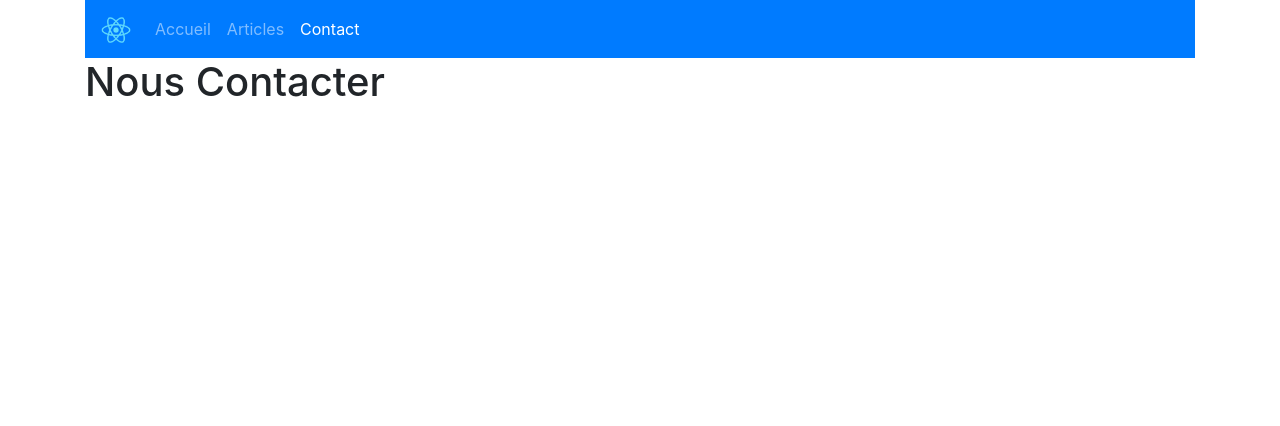
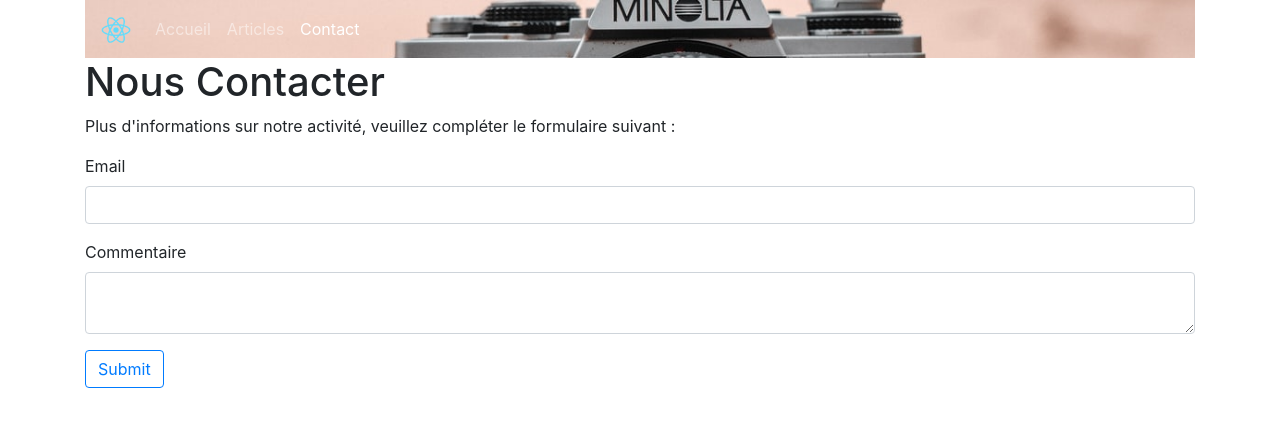
Before and after one commit to webdevproformation/react-j4-juin2020, a React (Create React App) app: page /contact in a window 1280 px wide. Shown: the top 426 px of the page. Built offline with nearby package versions, Linux system fonts and the light colour scheme.

Commit message:
formulaire de contact

```diff
--- a/src/Navbar.jsx
+++ b/src/Navbar.jsx
@@ -7,10 +7,13 @@ class Navbar extends Component {
     }
     render() {
         return (
-            <nav className="navbar navbar-expand navbar-dark bg-primary">
+            <nav className="navbar navbar-expand navbar-dark bg-primary"
+                style={{ background: "url('font-menu.jpg')", "background-size": "cover" }}
+            >
                 <span className="navbar-brand">
                     <img src={this.state.urlLogo} alt="" style={{ width: 30 }} />
                 </span>
+
                 <ul className="navbar-nav">
                     <li className="nav-item">
                         <NavLink to="/" className="nav-link" activeClassName="active" exact>Accueil</NavLink>
--- a/src/front/Contact.jsx
+++ b/src/front/Contact.jsx
@@ -3,7 +3,26 @@ import React, { Component } from 'react';
 class Contact extends Component {
     state = {}
     render() {
-        return (<h1>Nous Contacter</h1>);
+        return (
+            <div>
+                <h1>Nous Contacter</h1>
+                <p>Plus d'informations sur notre activité, veuillez compléter le formulaire suivant :</p>
+                <form>
+                    <div className="form-group">
+                        <label htmlFor="email">Email</label>
+                        <input type="email" id="email" className="form-control" name="email" />
+                    </div>
+                    <div className="form-group">
+                        <label htmlFor="commentaire">Commentaire</label>
+                        <textarea name="commentaire" id="commentaire" className="form-control"></textarea>
+                    </div>
+                    <div className="form-group">
+                        <input type="submit" className="btn btn-outline-primary" />
+                    </div>
+                </form>
+            </div>
+
+        );
     }
 }
 
--- a/src/services/ArticlesFictifs.js
+++ b/src/services/ArticlesFictifs.js
@@ -5,7 +5,7 @@
 // ce fichier va contenir nos données que nous avions stockées dans le state de Home
 
 export const data = [
-    { id: 1, titre: "article 1", content: "lorem ipsum", url: "https://source.unsplash.com/random/400x20" },
+    { id: 1, titre: "article 1", content: "lorem ipsum lorem ipsum lorem ipsum lorem ipsum lorem ipsum lorem ipsum lorem ipsum lorem ipsum lorem ipsum lorem ipsum lorem ipsum lorem ipsum lorem ipsum lorem ipsum lorem ipsum lorem ipsum lorem ipsum lorem ipsum lorem ipsum lorem ipsum lorem ipsum lorem ipsum lorem ipsum lorem ipsum lorem ipsum lorem ipsum lorem ipsum lorem ipsum lorem ipsum lorem ipsum lorem ipsum lorem ipsum lorem ipsum lorem ipsum lorem ipsum lorem ipsum lorem ipsum lorem ipsum lorem ipsum lorem ipsum lorem ipsum lorem ipsum lorem ipsum lorem ipsum lorem ipsum lorem ipsum lorem ipsum lorem ipsum lorem ipsum lorem ipsum lorem ipsum lorem ipsum lorem ipsum lorem ipsum ", url: "https://source.unsplash.com/random/400x20" },
     { id: 2, titre: "article 2", content: "lorem ipsum", url: "https://source.unsplash.com/random/400x20" },
     { id: 3, titre: "article 3", content: "lorem ipsum", url: "https://source.unsplash.com/random/400x20" },
     { id: 4, titre: "article 4", content: "lorem ipsum", url: "https://source.unsplash.com/random/400x20" },
@@ -23,6 +23,8 @@ export const data = [
 export function getLastArticles(nbArticle) {
     let resultat = []
     for (let i = 0; i < nbArticle; i++) {
+        // je veux afficher les 80 premiers caractères de contenu
+        data[i].content = data[i].content.substr(0, 80);
         resultat.push(data[i]);
     }
     return resultat;
```
Also changed, not shown: public/font-menu.jpg (added), src/prise-de-notes.txt.
